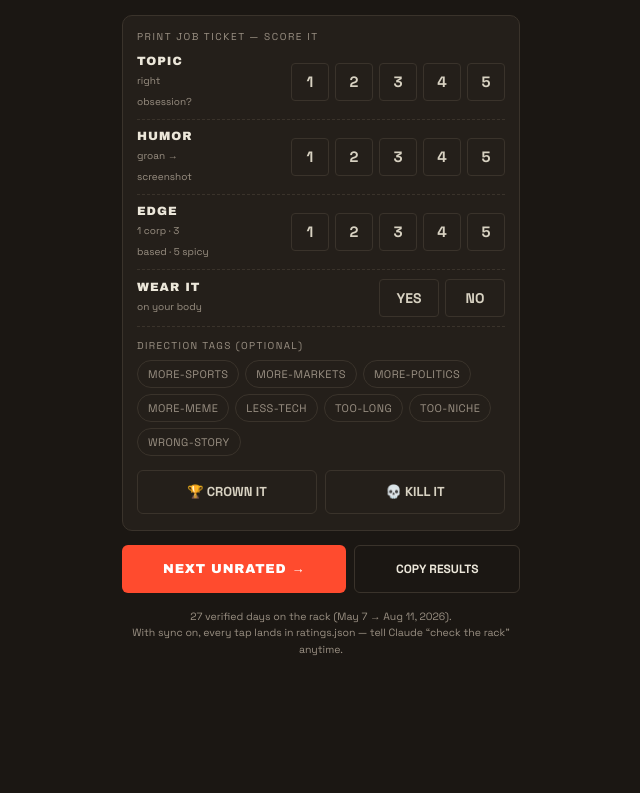
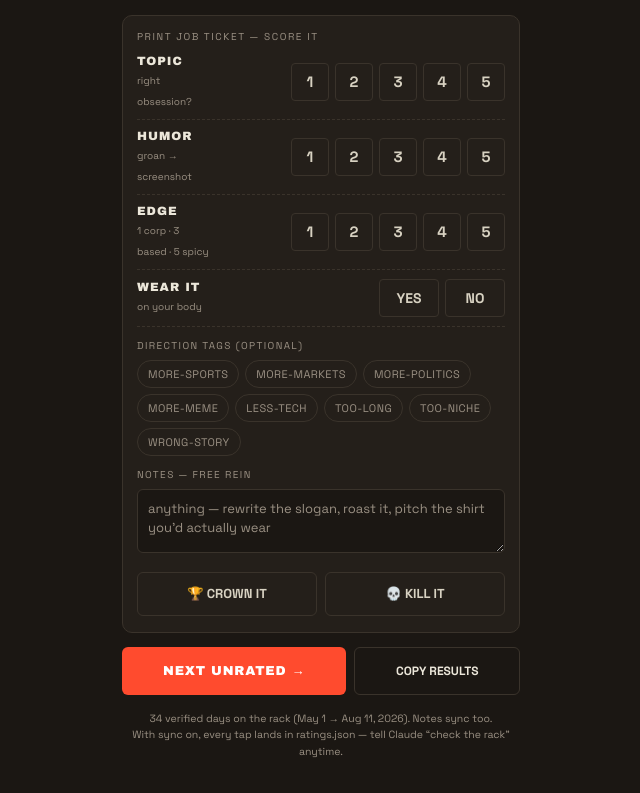
Before and after one commit to Boulders91/tee-rack, a plain HTML site: page index.html in a window 1280 px wide. Shown: the part 601-1394 px from the top of the page, without its empty margins (319-959 px from the left). Before the commit the page ends 1300 px from the top, so only its background shows below. Drawn offline with Linux system fonts and the light colour scheme; no server answers.

Commit message:
deploy index.html

```diff
--- a/index.html
+++ b/index.html
@@ -59,6 +59,8 @@
   .tags{display:flex;flex-wrap:wrap;gap:6px}
   .tag{padding:6px 10px;border-radius:999px;border:1.5px solid var(--line);background:transparent;color:var(--faint);font-size:11px;letter-spacing:.04em}
   .tag.on{border-color:var(--chalk);background:rgba(143,183,204,.15);color:var(--chalk)}
+  .notebox{width:100%;background:var(--bg);border:1px solid var(--line);border-radius:6px;color:var(--cotton);font-family:var(--body);font-size:13px;line-height:1.5;padding:9px 10px;resize:vertical;min-height:64px}
+  .notebox::placeholder{color:var(--faint)}
   .ck{display:flex;gap:8px;margin-top:14px}
   .ck button{flex:1;height:44px;border-radius:6px;border:1.5px solid var(--line);background:transparent;color:var(--cotton-dim);font-weight:700;font-size:13px}
   .ck .crown.on{border-color:#e8b93b;background:rgba(232,185,59,.16);color:#e8b93b}
@@ -126,6 +128,8 @@
     </div>
     <div class="tags-lbl">DIRECTION TAGS (OPTIONAL)</div>
     <div class="tags" id="tags"></div>
+    <div class="tags-lbl">NOTES — FREE REIN</div>
+    <textarea id="noteBox" class="notebox" placeholder="anything — rewrite the slogan, roast it, pitch the shirt you'd actually wear"></textarea>
     <div class="ck">
       <button class="crown" id="crown">🏆 CROWN IT</button>
       <button class="kill" id="kill">💀 KILL IT</button>
@@ -168,9 +172,16 @@ const DAYS = [
   { id:"2026-07-04", date:"JUL 4", dow:"SAT", slogan:"AMERICA: 250 YEARS OF SENDING IT", context:"The semiquincentennial — 250 years since the Declaration of Independence. Fireworks budget: unlimited.", url:"https://www.britannica.com/topic/Major-Events-of-2026", source:"Britannica" },
   { id:"2026-07-03", date:"JUL 3", dow:"FRI", slogan:"SWIFT–KELCE, MSG, 7/3/26 — I WAS (EMOTIONALLY) THERE", context:"Taylor Swift and Travis Kelce married at Madison Square Garden; 1,000 guests inside, thousands of fans outside.", url:"https://www.britannica.com/topic/Major-Events-of-2026", source:"Britannica" },
   { id:"2026-07-01", date:"JUL 1", dow:"WED", slogan:"GOT ENGAGED ON THE EMPIRE STATE SPIRE. ARRESTED SHORTLY AFTER.", context:"Rooftoppers scaled the ESB antenna, unfurled a banner, got engaged on a ledge — then got booked. The banner became a meme template within hours.", url:"https://www.socialsamosa.com/samosa-snippets/july-2026-memes-politics-brands-trends-collided-online-12215913", source:"Social Samosa" },
+  { id:"2026-06-25", date:"JUN 25", dow:"THU", slogan:"WAITED 13 YEARS. PRE-ORDERED IN 13 SECONDS.", context:"GTA VI pre-orders opened worldwide — $79.99, launching Nov 19 after slipping from May.", url:"https://www.urdupure.com/blog/the-9-biggest-news-stories-of-2026-that-are-shaping-the-world", source:"UrduPure" },
   { id:"2026-06-23", date:"JUN 23", dow:"TUE", slogan:"THE TARTAN ARMY DRANK BOSTON DRY (CONES ON EVERY STATUE)", context:"Scotland fans took over Boston — cones on statues, bars emptied, locals charmed. No Scotland, no party.", url:"https://www.euronews.com/culture/2026/07/17/vikings-trump-cards-and-baby-fans-the-10-biggest-viral-moments-of-the-world-cup-2026", source:"Euronews" },
+  { id:"2026-06-22", date:"JUN 22", dow:"MON", slogan:"PROPOSED DURING THE MATCH. READ THE ROOM.", context:"A Uruguayan couple's stadium proposal landed at the worst possible on-field moment, and the clip went everywhere.", url:"https://www.espn.com/soccer/story/_/id/49395879/ranking-2026-world-cups-best-viral-moments-merlin-duck-viking-row", source:"ESPN" },
   { id:"2026-06-14", date:"JUN 14", dow:"SUN", slogan:"53 YEARS. BRUNSON 45. KNICKS FOREVER.", context:"Brunson dropped a Finals-record 45 in Game 5 as the Knicks beat the Spurs for their first title since 1973.", url:"https://www.nba.com/news/how-the-knicks-won-the-2026-nba-championship", source:"NBA.com" },
-  { id:"2026-05-07", date:"MAY 7", dow:"THU", slogan:"\u201CIT WAS JUST A LOVE TAP\u201D — U.S. FOREIGN POLICY, 2026", context:"Trump described U.S. strikes on Iran as a 'love tap' and insisted the ceasefire was still in effect.", url:"https://en.wikipedia.org/wiki/7_May_2026_United_States_strikes_on_Iran", source:"Wikipedia" }
+  { id:"2026-06-12", date:"JUN 12", dow:"FRI", slogan:"EMOTIONALLY UNAVAILABLE. OLIVIA DROPPED.", context:"Olivia Rodrigo's new album landed and breakup-confessional formats ate the feed for weeks.", url:"https://newengen.com/insights/june-tiktok-trends/", source:"New Engen" },
+  { id:"2026-06-11", date:"JUN 11", dow:"THU", slogan:"104 MATCHES. 39 DAYS. ZERO PRODUCTIVITY.", context:"The biggest World Cup in history kicked off at Estadio Azteca — 48 teams, 16 cities, 3 countries.", url:"https://www.urdupure.com/blog/the-biggest-global-news-stories-of-june-2026", source:"UrduPure" },
+  { id:"2026-05-27", date:"MAY 27", dow:"WED", slogan:"GROUNDED RIGHT BEFORE THE IPO — RELATABLE", context:"The FAA declared Starship's Flight 12 failure a mishap and grounded the program weeks before SpaceX's anticipated IPO.", url:"https://www.urdupure.com/blog/the-biggest-global-news-stories-of-june-2026", source:"UrduPure" },
+  { id:"2026-05-22", date:"MAY 22", dow:"FRI", slogan:"RAPID UNSCHEDULED DISASSEMBLY", context:"Starship V3's debut completed most objectives — then the booster went full fireworks on the boostback burn.", url:"https://www.urdupure.com/blog/the-biggest-global-news-stories-of-june-2026", source:"UrduPure" },
+  { id:"2026-05-07", date:"MAY 7", dow:"THU", slogan:"\u201CIT WAS JUST A LOVE TAP\u201D — U.S. FOREIGN POLICY, 2026", context:"Trump described U.S. strikes on Iran as a 'love tap' and insisted the ceasefire was still in effect.", url:"https://en.wikipedia.org/wiki/7_May_2026_United_States_strikes_on_Iran", source:"Wikipedia" },
+  { id:"2026-05-01", date:"MAY 1", dow:"FRI", slogan:"UAE LEFT THE OPEC GROUP CHAT", context:"The United Arab Emirates withdrew from OPEC, and oil markets spent the day processing the exit.", url:"https://www.britannica.com/topic/Major-Events-of-2026", source:"Britannica" }
 ];
 
 const TAGS = ["MORE-SPORTS","MORE-MARKETS","MORE-POLITICS","MORE-MEME","LESS-TECH","TOO-LONG","TOO-NICHE","WRONG-STORY"];
@@ -185,6 +196,7 @@ try {
     if (p && typeof p === "object") {
       if (p.ratings) state.ratings = p.ratings;
       if (typeof p.idx === "number" && p.idx >= 0 && p.idx < DAYS.length) state.idx = p.idx;
+      if (p.dayId) { const di = DAYS.findIndex(d => d.id === p.dayId); if (di >= 0) state.idx = di; }
     }
   }
 } catch (e) {}
@@ -268,7 +280,7 @@ document.getElementById("tokgo").onclick = () => {
 };
 /* --------------------------------------------------- */
 
-function saveLocal(){ try{ localStorage.setItem(KEY, JSON.stringify(state)); }catch(e){} }
+function saveLocal(){ try{ state.dayId = DAYS[state.idx].id; localStorage.setItem(KEY, JSON.stringify(state)); }catch(e){} }
 function save(){ saveLocal(); schedulePush(); }
 function cur(){ return DAYS[state.idx]; }
 function rating(){ return state.ratings[cur().id] || {}; }
@@ -278,7 +290,7 @@ function setR(patch){
 }
 function isRated(id){
   const x = state.ratings[id];
-  return !!(x && (x.t || x.h || x.e || x.w));
+  return !!(x && (x.t || x.h || x.e || x.w || (x.n && x.n.trim())));
 }
 function sloganSize(s){
   const n = s.length;
@@ -328,9 +340,11 @@ function render(){
     };
     tagsEl.appendChild(b);
   });
+  const nb = document.getElementById("noteBox");
+  if (document.activeElement !== nb) nb.value = r.n || "";
   document.getElementById("crown").className = "crown" + (r.crown ? " on" : "");
   document.getElementById("kill").className = "kill" + (r.kill ? " on" : "");
-  document.getElementById("note").innerHTML = DAYS.length + " verified days on the rack (May 7 → Aug 11, 2026).<br/>With sync on, every tap lands in ratings.json — tell Claude “check the rack” anytime.";
+  document.getElementById("note").innerHTML = DAYS.length + " verified days on the rack (May 1 → Aug 11, 2026). Notes sync too.<br/>With sync on, every tap lands in ratings.json — tell Claude “check the rack” anytime.";
 }
 
 document.getElementById("prev").onclick = () => { if (state.idx > 0){ state.idx--; saveLocal(); render(); } };
@@ -339,6 +353,11 @@ document.getElementById("wY").onclick = () => setR({ w: rating().w === "Y" ? nul
 document.getElementById("wN").onclick = () => setR({ w: rating().w === "N" ? null : "N" });
 document.getElementById("crown").onclick = () => setR({ crown: !rating().crown, kill: false });
 document.getElementById("kill").onclick = () => setR({ kill: !rating().kill, crown: false });
+document.getElementById("noteBox").oninput = (ev) => {
+  state.ratings[cur().id] = Object.assign({}, rating(), { n: ev.target.value });
+  saveLocal(); schedulePush();
+  document.getElementById("saved").style.display = "block";
+};
 document.getElementById("nextUnrated").onclick = () => {
   for (let i = 1; i <= DAYS.length; i++){
     const j = (state.idx + i) % DAYS.length;
@@ -358,6 +377,7 @@ document.getElementById("copy").onclick = async () => {
     if (x.crown) parts.push("🏆");
     if (x.kill) parts.push("💀");
     if (x.tags && x.tags.length) parts.push(x.tags.join(" "));
+    if (x.n && x.n.trim()) parts.push('"' + x.n.trim() + '"');
     lines.push(parts.join(" "));
   }
   const text = lines.length ? "TEE RATINGS\n" + lines.join("\n") : "No ratings yet.";
```
